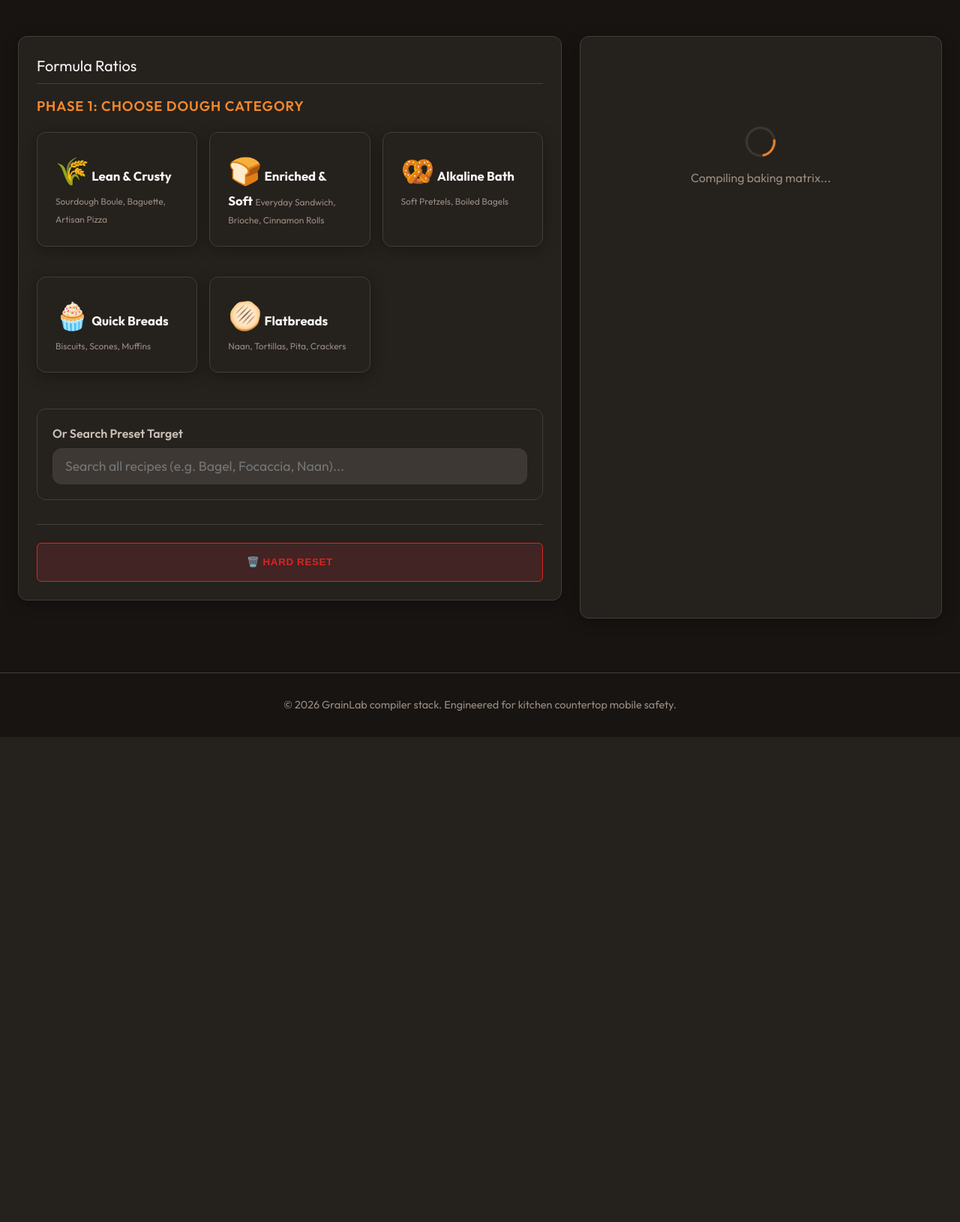
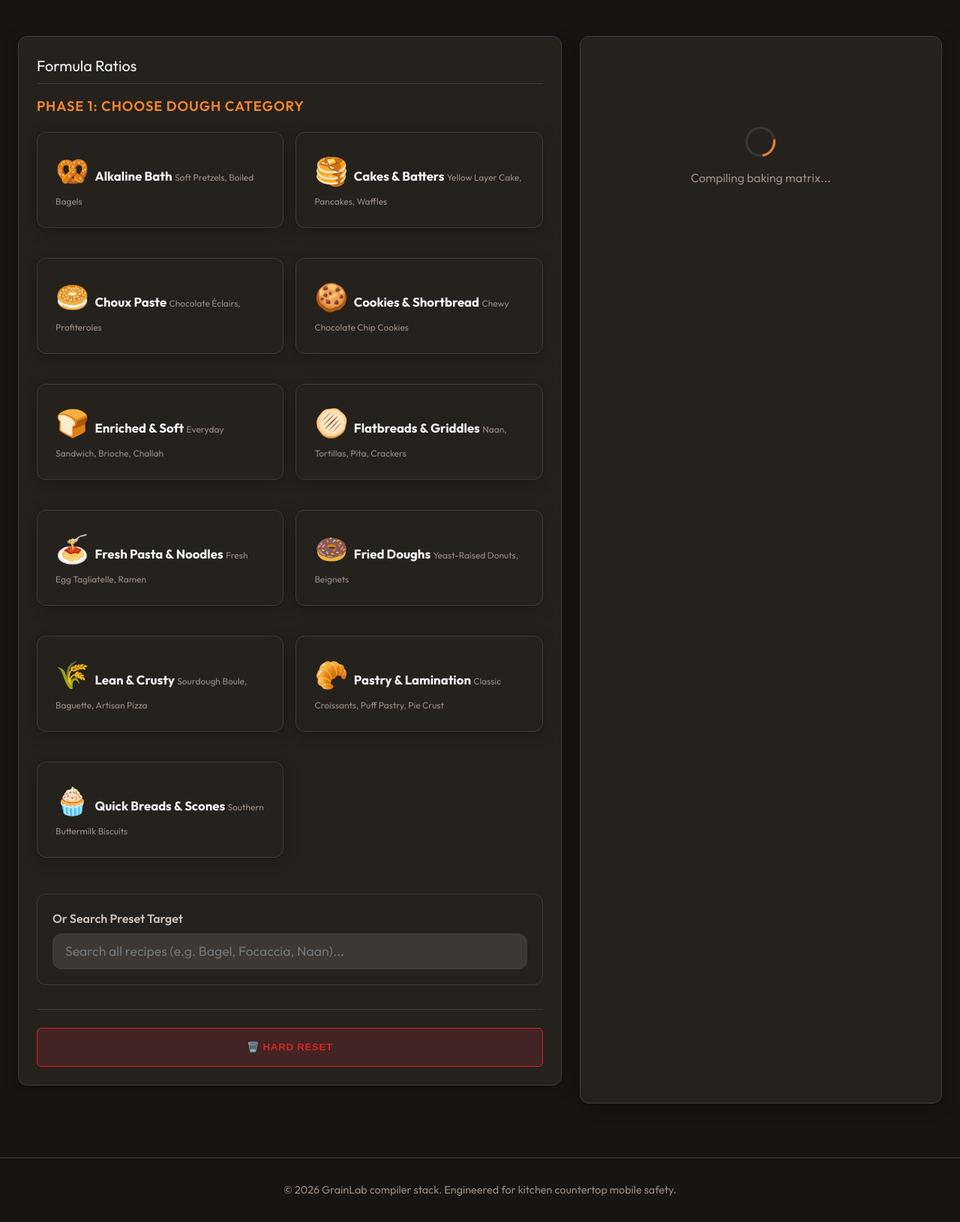
Before and after one commit to castertr0y357/GrainLab, a Django app: page / in a window 1280 px wide. Shown: the part 73-1703 px from the top of the page at 75% size. Before the commit the page ends 1056 px from the top, so only its background shows below. Run offline with Django 5.2, Linux system fonts and the light colour scheme; data comes from the database, SQL or seed files in the repository; some libraries are stand-ins or nearby versions.

Commit message:
feat(calculator): expand category list to 11 engines and align subcategories dynamically

```diff
--- a/templates/calculator.html
+++ b/templates/calculator.html
@@ -5,7 +5,7 @@
 <div x-data="{
     current_phase: {% if selected_preset %}3{% else %}1{% endif %},
     grain_mode: '{% if selected_preset %}{% if selected_preset.flour_type_default == 'all_purpose' %}refined{% else %}milled{% endif %}{% else %}refined{% endif %}',
-    selected_master: '{% if selected_preset %}{% if selected_preset.dough_category.slug == 'alkaline-bath' %}alkaline{% elif selected_preset.dough_category.slug == 'flatbreads-griddles' or selected_preset.dough_category.slug == 'pastry-lamination' or selected_preset.dough_category.slug == 'fried-doughs' or selected_preset.dough_category.slug == 'fresh-pasta-noodles' %}flatbread{% elif selected_preset.dough_category.slug == 'lean-crusty' %}lean{% elif selected_preset.dough_category.slug == 'enriched-soft' %}enriched{% else %}quick{% endif %}{% else %}null{% endif %}',
+    selected_master: '{% if selected_preset %}{{ selected_preset.dough_category.slug }}{% else %}null{% endif %}',
     searchOpen: false,
     query: '{% if selected_preset %}{{ selected_preset.name }}{% endif %}',
 
--- a/templates/partials/calculator_form.html
+++ b/templates/partials/calculator_form.html
@@ -62,7 +62,7 @@
           presetName = '{{ selected_preset.name|escapejs }}';
           presetSlug = '{{ selected_preset.slug|escapejs }}';
           query = '{{ selected_preset.name|escapejs }}';
-          selected_master = '{% if selected_preset.dough_category.slug == "alkaline-bath" %}alkaline{% elif selected_preset.dough_category.slug == "flatbreads-griddles" or selected_preset.dough_category.slug == "pastry-lamination" or selected_preset.dough_category.slug == "fried-doughs" or selected_preset.dough_category.slug == "fresh-pasta-noodles" %}flatbread{% elif selected_preset.dough_category.slug == "lean-crusty" %}lean{% elif selected_preset.dough_category.slug == "enriched-soft" %}enriched{% else %}quick{% endif %}';
+          selected_master = '{% if selected_preset %}{{ selected_preset.dough_category.slug|escapejs }}{% endif %}';
           form_factor_val = '{{ selected_preset.form_factor.slug|escapejs }}';
           recommended_ff_slug = '{{ selected_preset.form_factor.slug|escapejs }}';
           portioned = {% if selected_preset.form_factor.is_portioned %}true{% else %}false{% endif %};
@@ -119,52 +119,44 @@
         <div style="display: block; margin-bottom: 1.25rem; font-weight: 600; font-size: 1.15rem; color: var(--accent); text-transform: uppercase; letter-spacing: 0.05em;">
             Phase 1: Choose Dough Category
         </div>
-        <div style="display: grid; grid-template-columns: repeat(auto-fit, minmax(180px, 1fr)); gap: 1rem; margin-bottom: 1.5rem;">
-            <!-- Lean Card -->
-            <div class="card"
-                 style="cursor: pointer; display: flex; flex-direction: column; align-items: center; justify-content: center; padding: 1.5rem; text-align: center; border-width: 2px; min-height: 120px; transition: var(--transition); margin-bottom: 0;"
-                 :style="selected_master === 'lean' ? 'border-color: var(--accent); background-color: rgba(255, 136, 0, 0.05);' : ''"
-                 @click="selected_master = 'lean'; $refs.doughCategorySelect.value = 'lean-crusty'; $refs.doughCategorySelect.dispatchEvent(new Event('change')); current_phase = 2;">
-                <span style="font-size: 2.25rem; margin-bottom: 0.5rem;">🌾</span>
-                <strong style="font-size: 1.05rem;">Lean & Crusty</strong>
-                <span style="font-size: 0.75rem; color: var(--text-muted); margin-top: 0.25rem;">Sourdough Boule, Baguette, Artisan Pizza</span>
-            </div>
-            <!-- Enriched Card -->
-            <div class="card"
-                 style="cursor: pointer; display: flex; flex-direction: column; align-items: center; justify-content: center; padding: 1.5rem; text-align: center; border-width: 2px; min-height: 120px; transition: var(--transition); margin-bottom: 0;"
-                 :style="selected_master === 'enriched' ? 'border-color: var(--accent); background-color: rgba(255, 136, 0, 0.05);' : ''"
-                 @click="selected_master = 'enriched'; $refs.doughCategorySelect.value = 'enriched-soft'; $refs.doughCategorySelect.dispatchEvent(new Event('change')); current_phase = 2;">
-                <span style="font-size: 2.25rem; margin-bottom: 0.5rem;">🍞</span>
-                <strong style="font-size: 1.05rem;">Enriched & Soft</strong>
-                <span style="font-size: 0.75rem; color: var(--text-muted); margin-top: 0.25rem;">Everyday Sandwich, Brioche, Cinnamon Rolls</span>
-            </div>
-            <!-- Alkaline Card -->
-            <div class="card"
-                 style="cursor: pointer; display: flex; flex-direction: column; align-items: center; justify-content: center; padding: 1.5rem; text-align: center; border-width: 2px; min-height: 120px; transition: var(--transition); margin-bottom: 0;"
-                 :style="selected_master === 'alkaline' ? 'border-color: var(--accent); background-color: rgba(255, 136, 0, 0.05);' : ''"
-                 @click="selected_master = 'alkaline'; $refs.doughCategorySelect.value = 'alkaline-bath'; $refs.doughCategorySelect.dispatchEvent(new Event('change')); current_phase = 2;">
-                <span style="font-size: 2.25rem; margin-bottom: 0.5rem;">🥨</span>
-                <strong style="font-size: 1.05rem;">Alkaline Bath</strong>
-                <span style="font-size: 0.75rem; color: var(--text-muted); margin-top: 0.25rem;">Soft Pretzels, Boiled Bagels</span>
-            </div>
-            <!-- Quick Card -->
-            <div class="card"
-                 style="cursor: pointer; display: flex; flex-direction: column; align-items: center; justify-content: center; padding: 1.5rem; text-align: center; border-width: 2px; min-height: 120px; transition: var(--transition); margin-bottom: 0;"
-                 :style="selected_master === 'quick' ? 'border-color: var(--accent); background-color: rgba(255, 136, 0, 0.05);' : ''"
-                 @click="selected_master = 'quick'; $refs.doughCategorySelect.value = 'quick-breads-scones'; $refs.doughCategorySelect.dispatchEvent(new Event('change')); current_phase = 2;">
-                <span style="font-size: 2.25rem; margin-bottom: 0.5rem;">🧁</span>
-                <strong style="font-size: 1.05rem;">Quick Breads</strong>
-                <span style="font-size: 0.75rem; color: var(--text-muted); margin-top: 0.25rem;">Biscuits, Scones, Muffins</span>
-            </div>
-            <!-- Flatbread Card -->
-            <div class="card"
-                 style="cursor: pointer; display: flex; flex-direction: column; align-items: center; justify-content: center; padding: 1.5rem; text-align: center; border-width: 2px; min-height: 120px; transition: var(--transition); margin-bottom: 0;"
-                 :style="selected_master === 'flatbread' ? 'border-color: var(--accent); background-color: rgba(255, 136, 0, 0.05);' : ''"
-                 @click="selected_master = 'flatbread'; $refs.doughCategorySelect.value = 'flatbreads-griddles'; $refs.doughCategorySelect.dispatchEvent(new Event('change')); current_phase = 2;">
-                <span style="font-size: 2.25rem; margin-bottom: 0.5rem;">🫓</span>
-                <strong style="font-size: 1.05rem;">Flatbreads</strong>
-                <span style="font-size: 0.75rem; color: var(--text-muted); margin-top: 0.25rem;">Naan, Tortillas, Pita, Crackers</span>
-            </div>
+        <div style="display: grid; grid-template-columns: repeat(auto-fill, minmax(220px, 1fr)); gap: 1rem; margin-bottom: 1.5rem;">
+            {% for category in categories %}
+                <div class="card"
+                     style="cursor: pointer; display: flex; flex-direction: column; align-items: center; justify-content: center; padding: 1.5rem; text-align: center; border-width: 2px; min-height: 120px; transition: var(--transition); margin-bottom: 0;"
+                     :style="selected_master === '{{ category.slug }}' ? 'border-color: var(--accent); background-color: rgba(255, 136, 0, 0.05);' : ''"
+                     @click="selected_master = '{{ category.slug }}'; $refs.doughCategorySelect.value = '{{ category.slug }}'; $refs.doughCategorySelect.dispatchEvent(new Event('change')); current_phase = 2;">
+                    <span style="font-size: 2.25rem; margin-bottom: 0.5rem;">
+                        {% if category.slug == 'lean-crusty' %}🌾
+                        {% elif category.slug == 'enriched-soft' %}🍞
+                        {% elif category.slug == 'alkaline-bath' %}🥨
+                        {% elif category.slug == 'flatbreads-griddles' %}🫓
+                        {% elif category.slug == 'quick-breads-scones' %}🧁
+                        {% elif category.slug == 'cakes-batters' %}🥞
+                        {% elif category.slug == 'pastry-lamination' %}🥐
+                        {% elif category.slug == 'choux-paste' %}🥯
+                        {% elif category.slug == 'cookies-shortbread' %}🍪
+                        {% elif category.slug == 'fried-doughs' %}🍩
+                        {% elif category.slug == 'fresh-pasta-noodles' %}🍝
+                        {% else %}🍞
+                        {% endif %}
+                    </span>
+                    <strong style="font-size: 1.05rem;">{{ category.name }}</strong>
+                    <span style="font-size: 0.75rem; color: var(--text-muted); margin-top: 0.25rem;">
+                        {% if category.slug == 'lean-crusty' %}Sourdough Boule, Baguette, Artisan Pizza
+                        {% elif category.slug == 'enriched-soft' %}Everyday Sandwich, Brioche, Challah
+                        {% elif category.slug == 'alkaline-bath' %}Soft Pretzels, Boiled Bagels
+                        {% elif category.slug == 'flatbreads-griddles' %}Naan, Tortillas, Pita, Crackers
+                        {% elif category.slug == 'quick-breads-scones' %}Southern Buttermilk Biscuits
+                        {% elif category.slug == 'cakes-batters' %}Yellow Layer Cake, Pancakes, Waffles
+                        {% elif category.slug == 'pastry-lamination' %}Classic Croissants, Puff Pastry, Pie Crust
+                        {% elif category.slug == 'choux-paste' %}Chocolate Éclairs, Profiteroles
+                        {% elif category.slug == 'cookies-shortbread' %}Chewy Chocolate Chip Cookies
+                        {% elif category.slug == 'fried-doughs' %}Yeast-Raised Donuts, Beignets
+                        {% elif category.slug == 'fresh-pasta-noodles' %}Fresh Egg Tagliatelle, Ramen
+                        {% endif %}
+                    </span>
+                </div>
+            {% endfor %}
         </div>
 
         <!-- Autocomplete search relocated prominently to Phase 1 -->
@@ -208,19 +200,13 @@
         <div class="chip-container" style="margin-bottom: 1.5rem; display: flex; gap: 0.5rem; flex-wrap: wrap;">
             {% for p in presets %}
                 <span class="chip"
-                      x-show="
-                        (selected_master === 'lean' && '{{ p.dough_category.slug }}' === 'lean-crusty') ||
-                        (selected_master === 'enriched' && '{{ p.dough_category.slug }}' === 'enriched-soft') ||
-                        (selected_master === 'alkaline' && '{{ p.dough_category.slug }}' === 'alkaline-bath') ||
-                        (selected_master === 'quick' && ('{{ p.dough_category.slug }}' === 'quick-breads-scones' || '{{ p.dough_category.slug }}' === 'cakes-batters' || '{{ p.dough_category.slug }}' === 'choux-paste' || '{{ p.dough_category.slug }}' === 'cookies-shortbread')) ||
-                        (selected_master === 'flatbread' && ('{{ p.dough_category.slug }}' === 'flatbreads-griddles' || '{{ p.dough_category.slug }}' === 'pastry-lamination' || '{{ p.dough_category.slug }}' === 'fried-doughs' || '{{ p.dough_category.slug }}' === 'fresh-pasta-noodles'))
-                      "
+                      x-show="selected_master === '{{ p.dough_category.slug }}'"
                       hx-get="{% url 'load_preset' p.id %}"
                       hx-target="#calculator-form-container"
                       hx-select="#calculator-form"
                       hx-swap="outerHTML"
                       hx-push-url="?preset={{ p.slug }}"
-                      @click="current_phase = 3; presetName = '{{ p.name|escapejs }}'; presetSlug = '{{ p.slug|escapejs }}'; query = '{{ p.name|escapejs }}'; selected_master = '{% if p.dough_category.slug == 'alkaline-bath' %}alkaline{% elif p.dough_category.slug == 'flatbreads-griddles' or p.dough_category.slug == 'pastry-lamination' or p.dough_category.slug == 'fried-doughs' or p.dough_category.slug == 'fresh-pasta-noodles' %}flatbread{% elif p.dough_category.slug == 'lean-crusty' %}lean{% elif p.dough_category.slug == 'enriched-soft' %}enriched{% else %}quick{% endif %}';"
+                      @click="current_phase = 3; presetName = '{{ p.name|escapejs }}'; presetSlug = '{{ p.slug|escapejs }}'; query = '{{ p.name|escapejs }}'; selected_master = '{{ p.dough_category.slug }}';"
                       style="height: 48px; min-width: 100px; display: inline-flex; align-items: center; justify-content: center; font-weight: 600; letter-spacing: 0.05em; padding: 0 1.5rem; border-radius: var(--radius-md);">
                     {{ p.name }}
                 </span>
--- a/templates/partials/search_results.html
+++ b/templates/partials/search_results.html
@@ -6,7 +6,7 @@
              hx-select="#calculator-form"
              hx-swap="outerHTML"
              hx-push-url="?preset={{ preset.slug }}"
-             @click="searchOpen = false; query = '{{ preset.name|escapejs }}'; current_phase = 3; presetName = '{{ preset.name|escapejs }}'; presetSlug = '{{ preset.slug|escapejs }}'; selected_master = '{% if preset.dough_category.slug == 'alkaline-bath' %}alkaline{% elif preset.dough_category.slug == 'flatbreads-griddles' or preset.dough_category.slug == 'pastry-lamination' or preset.dough_category.slug == 'fried-doughs' or preset.dough_category.slug == 'fresh-pasta-noodles' %}flatbread{% elif preset.dough_category.slug == 'lean-crusty' %}lean{% elif preset.dough_category.slug == 'enriched-soft' %}enriched{% else %}quick{% endif %}';">
+             @click="searchOpen = false; query = '{{ preset.name|escapejs }}'; current_phase = 3; presetName = '{{ preset.name|escapejs }}'; presetSlug = '{{ preset.slug|escapejs }}'; selected_master = '{{ preset.dough_category.slug }}';">
             <strong>{{ preset.name }}</strong>
             <span style="font-size: 0.85rem; color: var(--text-muted);">
                 {{ preset.dough_category.name }} • {{ preset.form_factor.name }}
```
Also changed, not shown: status.md (+1 -0 lines).
